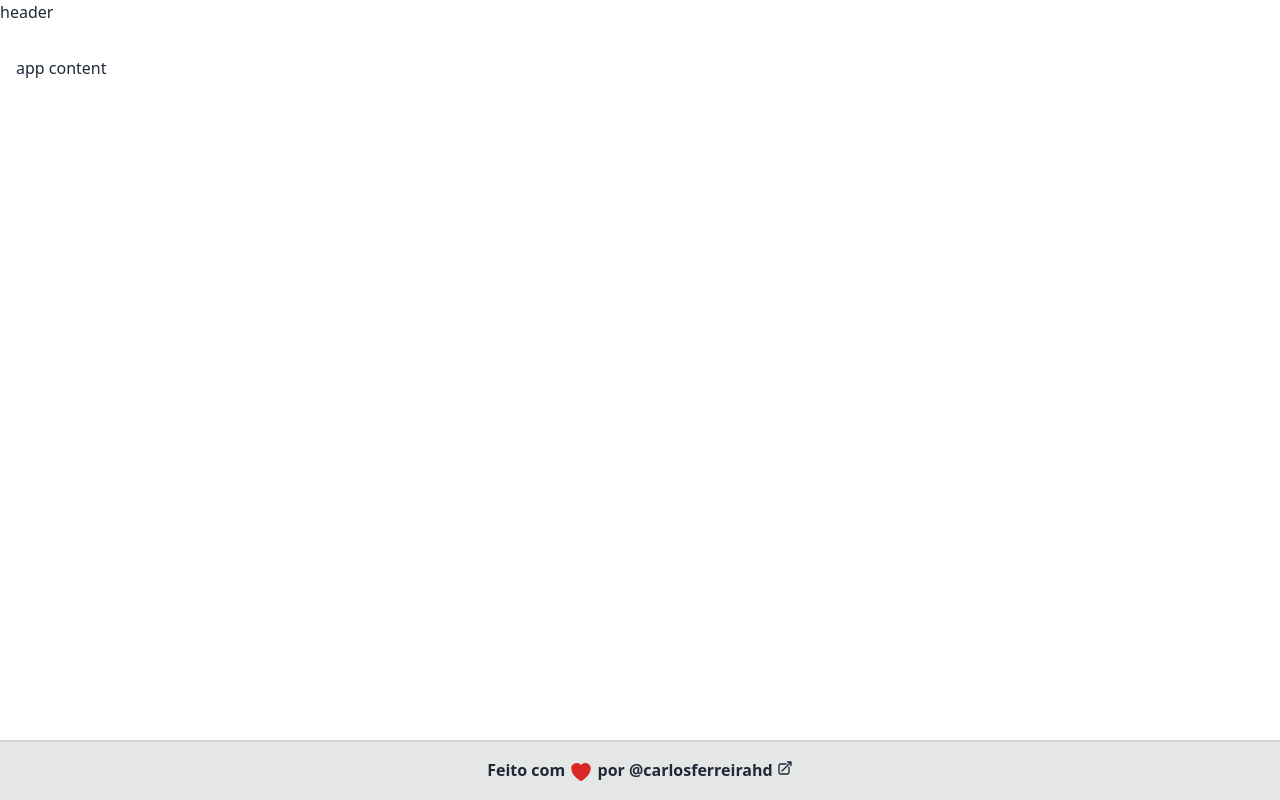
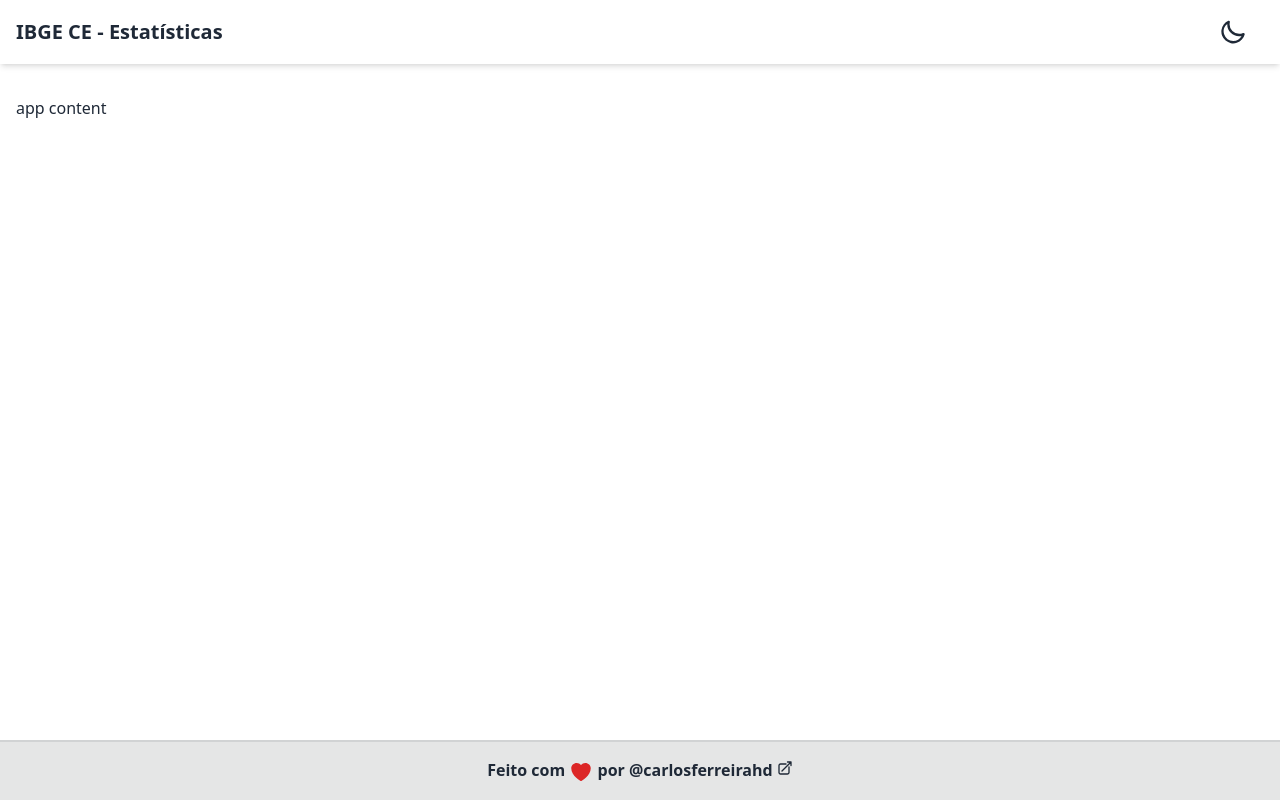
Before and after one commit to carlosferreirahd/ibge-ce-cities-statistics-webapp, a React (Vite) app: page / in a window 1280 px wide. Built offline with nearby package versions, Linux system fonts and the light colour scheme.

Commit message:
feat: header with title and theme swap

```diff
--- a/src/components/header/index.tsx
+++ b/src/components/header/index.tsx
@@ -1,8 +1,40 @@
+import { MoonIcon, SunIcon } from "@/components/icons";
+
 export function Header() {
 
   return (
-    <header>
-      header
+    <header className="w-full shadow-md z-10">
+      <div className="container">
+        <div className="navbar px-0 bg-base-100">
+          <div className="flex-1">
+            <h1 className="text-xl font-semibold">
+              IBGE CE - Estatísticas
+            </h1>
+          </div>
+          <div className="flex-none">
+            <label
+              htmlFor="theme-switch"
+              className="swap swap-rotate btn btn-ghost focus-within:bg-base-200"
+            >
+              <input
+                tabIndex={0}
+                id="theme-switch"
+                className="theme-controller"
+                type="checkbox"
+                aria-label="Alternar entre temas claro e escuro"
+              />
+              <SunIcon
+                className="swap-on fill-current size-7"
+                aria-label="Tema claro"
+              />
+              <MoonIcon
+                className="swap-off fill-current size-7"
+                aria-label="Tema escuro"
+              />
+            </label>
+          </div>
+        </div>
+      </div>
     </header>
   );
 }
```
